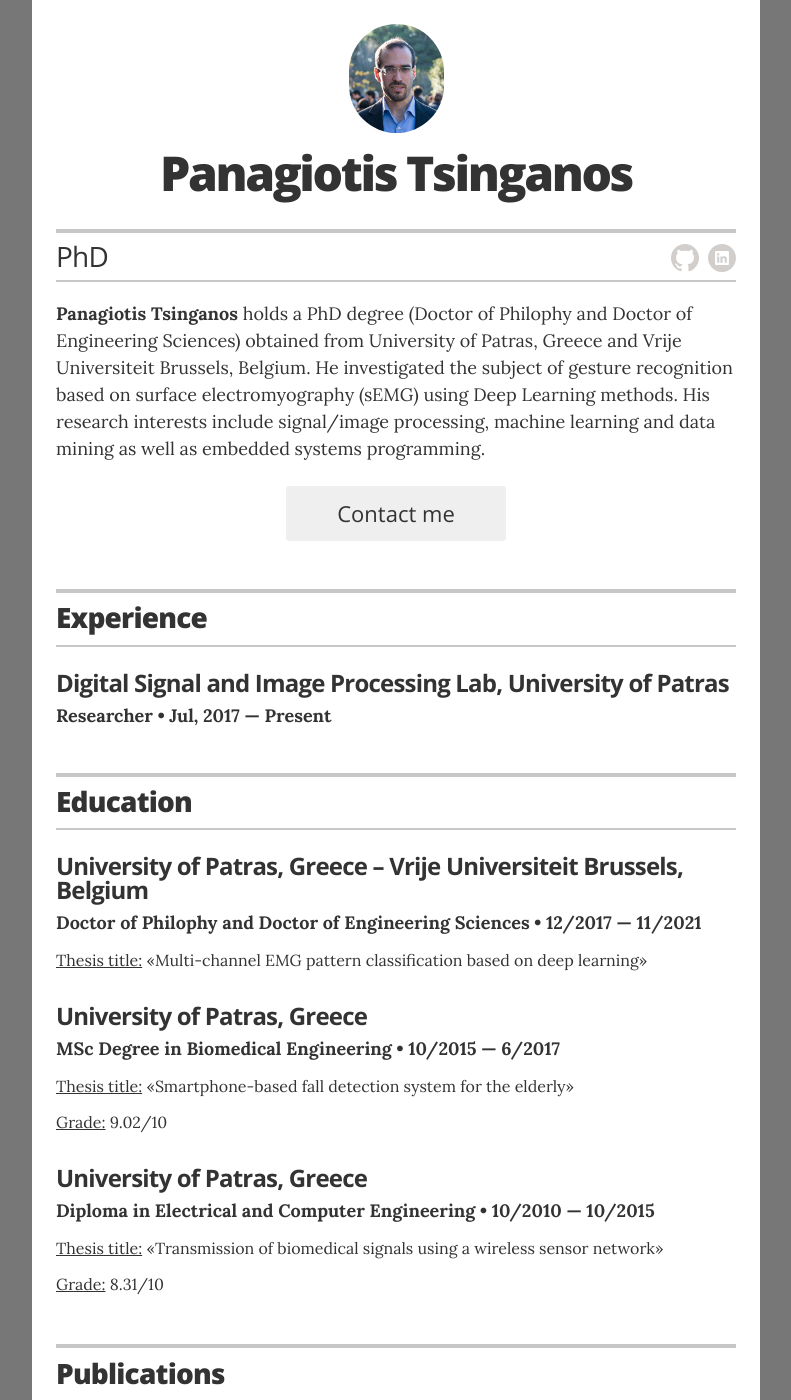
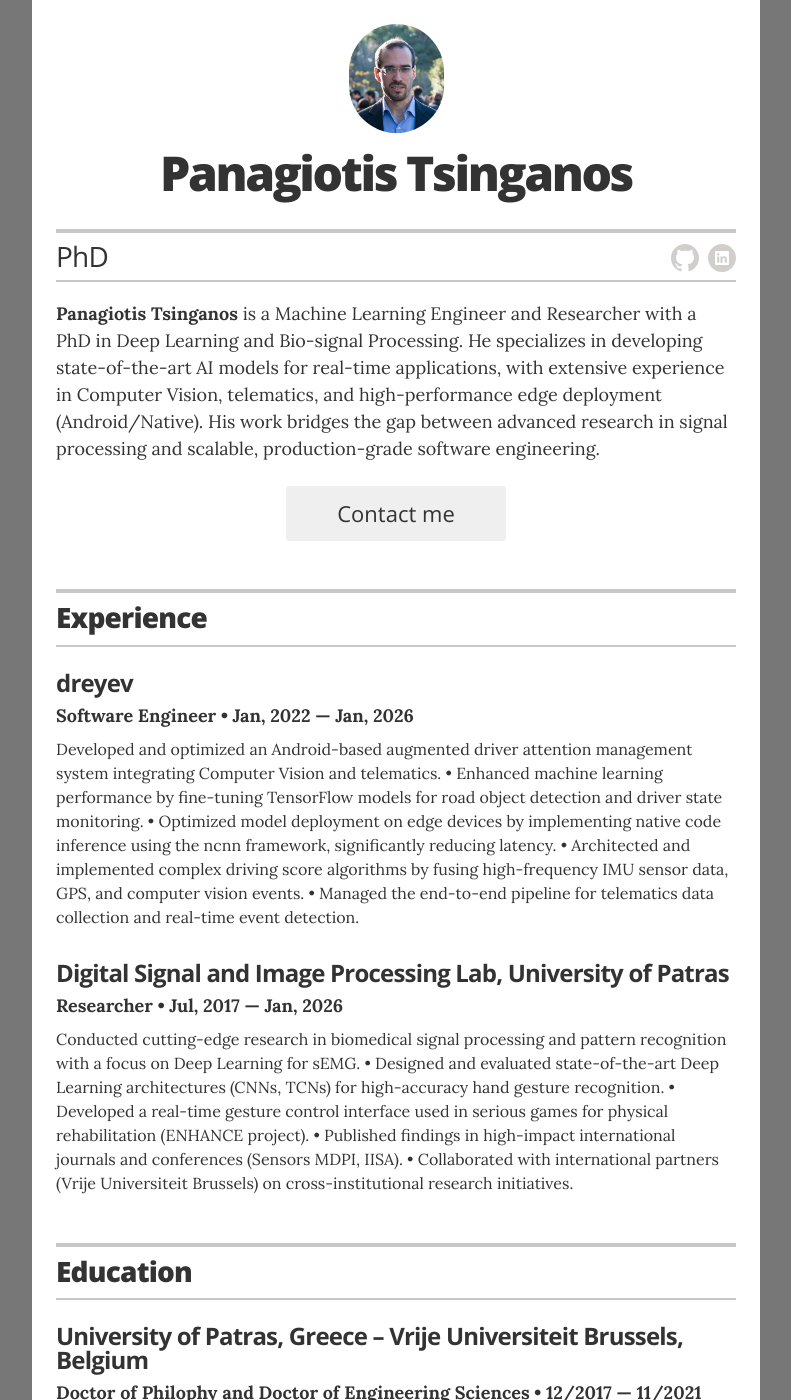
Before and after one commit to ptsinganos/ptsinganos.github.io, a Jekyll site: the page built from index.html, in a window 1280 px wide and 1400 px high. Shown: the whole window, without its empty margins (244-1035 px from the left). Built offline with Jekyll 4.4.1, drawn with Linux system fonts in a browser that asks for light colours; some of the changed text lies outside the part shown.

Commit message:
feat: Update resume and website content
   This commit includes a broad update to the website's content and structure.
   Key changes include:
   - Updates to data files (_data/*.yml) for associations, education, experience, interests, links, projects,
   publications, recognitions, and skills.
   - Refinements to HTML includes (_includes/*.html) and layout (_layouts/resume.html).
   - Styling adjustments in SCSS files (_sass/*.scss and css/main.scss).
   - Updates to SVG icons (_assets/icons/*.svg) and their respective HTML includes (_includes/icons/*.html).
   - General updates to _config.yml, Gemfile, Gemfile.lock, .travis.yml, .gitignore, .bundle/config, and
   .github/dependabot.yml.
   - The main index.html file has also been modified.

```diff
--- a/_config.yml
+++ b/_config.yml
@@ -23,7 +23,7 @@ resume_contact_address:         "University Campus, 26504 Rio Achaia, Greece"
 resume_header_contact_info:     "University Campus, 26504 Rio Achaia, Greece • panagiotis.tsinganos@upnet.gr"
 display_header_contact_info:    "false"
 
-resume_header_intro: "<p><b>Panagiotis Tsinganos</b> holds a PhD degree (Doctor of Philophy and Doctor of Engineering Sciences) obtained from University of Patras, Greece and Vrije Universiteit Brussels, Belgium. He investigated the subject of gesture recognition based on surface electromyography (sEMG) using Deep Learning methods. His research interests include signal/image processing, machine learning and data mining as well as embedded systems programming.</p>"
+resume_header_intro: "<p><b>Panagiotis Tsinganos</b> is a Machine Learning Engineer and Researcher with a PhD in Deep Learning and Bio-signal Processing. He specializes in developing state-of-the-art AI models for real-time applications, with extensive experience in Computer Vision, telematics, and high-performance edge deployment (Android/Native). His work bridges the gap between advanced research in signal processing and scalable, production-grade software engineering.</p>"
 
 # use "yes" to display the email contact button,
 # "no" to display an "I'm not looking for work" message,
--- a/_data/experience.yml
+++ b/_data/experience.yml
@@ -1,6 +1,20 @@
 # Jobs
-# Researcher
+- company: dreyev
+  position: Software Engineer
+  duration: Jan, 2022 &mdash; Jan, 2026
+  summary: |
+    Developed and optimized an Android-based augmented driver attention management system integrating Computer Vision and telematics.
+    • Enhanced machine learning performance by fine-tuning TensorFlow models for road object detection and driver state monitoring.
+    • Optimized model deployment on edge devices by implementing native code inference using the ncnn framework, significantly reducing latency.
+    • Architected and implemented complex driving score algorithms by fusing high-frequency IMU sensor data, GPS, and computer vision events.
+    • Managed the end-to-end pipeline for telematics data collection and real-time event detection.
+
 - company: Digital Signal and Image Processing Lab, University of Patras
   position: Researcher
-  duration: Jul, 2017 &mdash; Present
-  summary:
+  duration: Jul, 2017 &mdash; Jan, 2026
+  summary: |
+    Conducted cutting-edge research in biomedical signal processing and pattern recognition with a focus on Deep Learning for sEMG.
+    • Designed and evaluated state-of-the-art Deep Learning architectures (CNNs, TCNs) for high-accuracy hand gesture recognition.
+    • Developed a real-time gesture control interface used in serious games for physical rehabilitation (ENHANCE project).
+    • Published findings in high-impact international journals and conferences (Sensors MDPI, IISA).
+    • Collaborated with international partners (Vrije Universiteit Brussels) on cross-institutional research initiatives.
--- a/_data/skills.yml
+++ b/_data/skills.yml
@@ -1,16 +1,18 @@
 # Skills
-# Organizational leadership
-#- skill: Organizational leadership
-#  description: I have several years of experience leading organziations from community groups to business departments. From public speaking, to mentoring, to coordination of people and events, I can lead in any context.
+- skill: Programming languages
+  description: C/C++, Python, Java/Kotlin (Android), Matlab, HTML, JavaScript
 
-- skill: Programming languages
-  description: C/C++, Python, Android, Matlab, HTML, JavaScript
+- skill: Machine Learning & AI
+  description: <a href="https://confirm.udacity.com/EYWCXCYK">Udacity AI for Healthcare Nanodegree</a>, TensorFlow, PyTorch, ncnn (Edge AI), Deep Learning (CNN, TCN), Scikit-learn
+
+- skill: Computer Vision & Sensors
+  description: Road Object Detection, Driver State Monitoring, Sensor Fusion (IMU, GPS), Telematics
+
+- skill: Mobile Development
+  description: Android SDK/NDK, Native code optimization, mobile ML deployment
 
 - skill: Signal Processing
-  description: Image and Signal Processing, Biomedical Signals
-
-- skill: Machine Learning
-  description: <a href="https://confirm.udacity.com/EYWCXCYK">Udacity AI for Healthcare Nanodegree</a>, Data Mining, Artificial Neural Networks, Deep Learning
+  description: Image and Signal Processing, Biomedical Signals (sEMG, ECG)
 
 - skill: Web Development
   description: <a href="https://confirm.udacity.com/GDTR432H">Udacity Full Stack Developer Nanodegree</a>, Flask, React, REST API, Auth0
```
